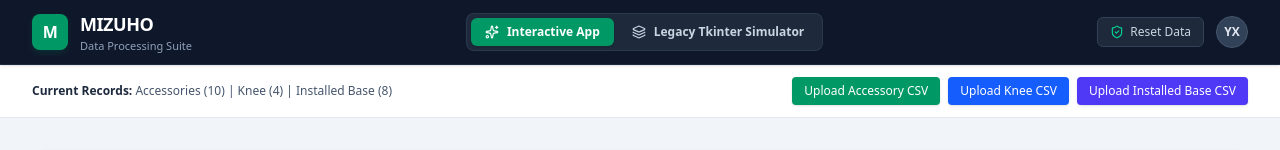
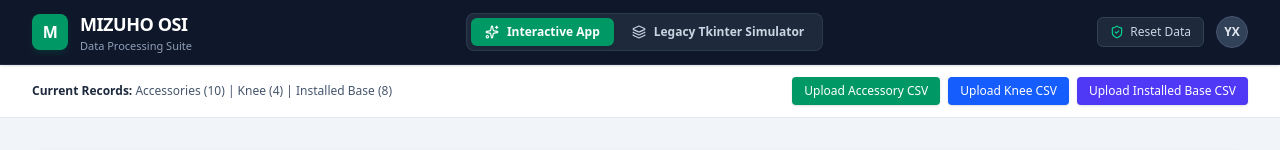
Before and after one commit to yyyue958/osi-data, a React (Vite) app: page / in a window 1280 px wide. Shown: the top 150 px of the page. Built offline with nearby package versions, Linux system fonts and the light colour scheme.

Commit message:
Update Navbar title from 'MIZUHO' to 'MIZUHO OSI'

```diff
--- a/src/components/Navbar.tsx
+++ b/src/components/Navbar.tsx
@@ -26,7 +26,7 @@ export const Navbar: React.FC<NavbarProps> = ({
             <div>
               <div className="flex items-center gap-2">
                 <span className="font-bold tracking-tight text-white text-base sm:text-lg">
-                  MIZUHO
+                  MIZUHO OSI
                 </span>
               </div>
               <p className="text-[11px] text-slate-400 hidden sm:block">
```
